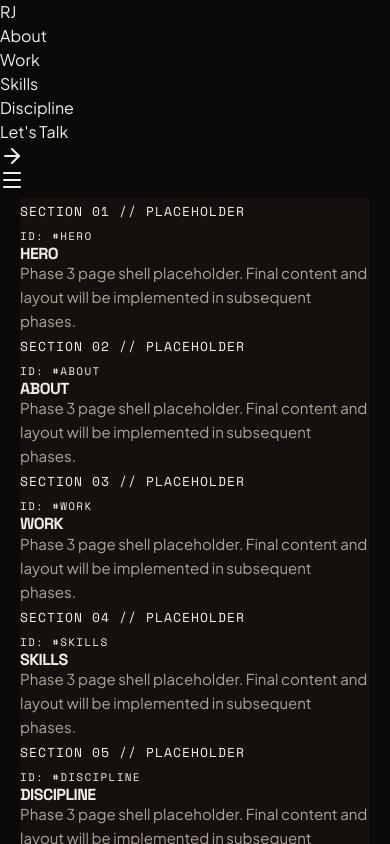
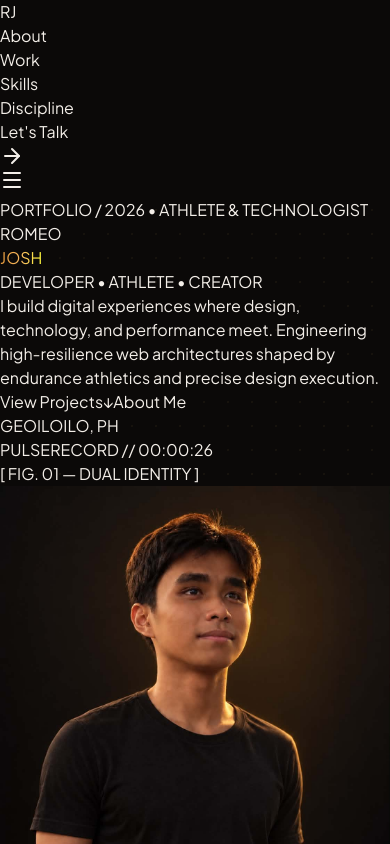
Before and after one commit to Romeojosh/romeo-portfolio, a React (Vite) app: page / in a window 390 px wide. Shown: the top 844 px of the page. Built offline with nearby package versions, Linux system fonts and the light colour scheme.

Commit message:
feat: complete phase 4 hero section

```diff
--- a/src/App.tsx
+++ b/src/App.tsx
@@ -1,5 +1,6 @@
 import React from "react";
 import { PageShell } from "./components/PageShell";
+import { Hero } from "./sections/Hero";
 
 interface SectionPlaceholder {
   id: string;
@@ -7,8 +8,7 @@ interface SectionPlaceholder {
   name: string;
 }
 
-const SECTIONS: SectionPlaceholder[] = [
-  { id: "hero", number: "01", name: "Hero" },
+const PLACEHOLDER_SECTIONS: SectionPlaceholder[] = [
   { id: "about", number: "02", name: "About" },
   { id: "work", number: "03", name: "Work" },
   { id: "skills", number: "04", name: "Skills" },
@@ -19,7 +19,11 @@ const SECTIONS: SectionPlaceholder[] = [
 export const App: React.FC = () => {
   return (
     <PageShell>
-      {SECTIONS.map((section) => (
+      {/* Real Hero Section */}
+      <Hero />
+
+      {/* Remaining Section Placeholders */}
+      {PLACEHOLDER_SECTIONS.map((section) => (
         <section
           key={section.id}
           id={section.id}
--- a/src/index.css
+++ b/src/index.css
@@ -168,6 +168,18 @@ body {
   color: var(--color-text-secondary);
 }
 
+.text-gradient-amber-lemon {
+  background: linear-gradient(
+    90deg,
+    #E69A3A 0%,
+    #F6B85F 50%,
+    #FFFB3C 100%
+  );
+  -webkit-background-clip: text;
+  background-clip: text;
+  color: transparent;
+}
+
 /* ==========================================================================
    Surface Utilities
    ========================================================================== */
--- /dev/null
+++ b/src/sections/Hero.tsx
@@ -0,0 +1,173 @@
+import React from "react";
+import { motion, useReducedMotion } from "motion/react";
+import romeoDeveloperImg from "../assets/portraits/romeo-developer.jpg";
+
+export const Hero: React.FC = () => {
+  const shouldReduceMotion = useReducedMotion();
+
+  // Animation variants conforming to subtle motion requirements
+  const transitionBase = {
+    duration: shouldReduceMotion ? 0 : 0.6,
+    ease: [0.16, 1, 0.3, 1] as const,
+  };
+
+  return (
+    <section
+      id="hero"
+      aria-label="Hero Introduction"
+      className="relative min-h-[92vh] lg:min-h-screen pt-28 md:pt-36 pb-16 md:pb-24 px-4 sm:px-6 lg:px-12 flex items-center overflow-hidden grain-overlay"
+    >
+      {/* Ambient background lighting */}
+      <div
+        aria-hidden="true"
+        className="absolute top-1/4 left-1/4 -translate-x-1/2 -translate-y-1/2 w-[450px] sm:w-[550px] h-[450px] sm:h-[550px] bg-[#E69A3A]/5 rounded-full blur-[140px] pointer-events-none"
+      />
+      <div
+        aria-hidden="true"
+        className="absolute bottom-10 right-10 w-[450px] sm:w-[600px] h-[450px] sm:h-[600px] bg-[#75191B]/20 rounded-full blur-[160px] pointer-events-none"
+      />
+
+      {/* 12-Column Responsive Layout Container */}
+      <div className="max-w-[1400px] w-full mx-auto grid grid-cols-1 lg:grid-cols-12 gap-12 lg:gap-8 items-center relative z-10">
+
+        {/* Left Hero Content Column (~7 cols on desktop) */}
+        <div className="lg:col-span-7 flex flex-col justify-center space-y-6 sm:space-y-7">
+
+          {/* Hero Eyebrow / Status Pill */}
+          <motion.div
+            initial={shouldReduceMotion ? false : { opacity: 0, y: -10 }}
+            animate={{ opacity: 1, y: 0 }}
+            transition={transitionBase}
+            className="inline-flex items-center gap-3 self-start px-3.5 py-1.5 rounded-full bg-[#15100D] border border-[rgba(246,184,95,0.16)] text-[#AFA49A] text-[11px] font-mono tracking-widest uppercase shadow-sm"
+          >
+            <span
+              className="w-2 h-2 rounded-full bg-[#E69A3A] shadow-[0_0_8px_#E69A3A] shrink-0"
+              aria-hidden="true"
+            />
+            <span className="truncate">PORTFOLIO / 2026 • ATHLETE &amp; TECHNOLOGIST</span>
+          </motion.div>
+
+          {/* Hero Heading & Role Label */}
+          <motion.div
+            initial={shouldReduceMotion ? false : { opacity: 0, y: 20 }}
+            animate={{ opacity: 1, y: 0 }}
+            transition={{ ...transitionBase, delay: shouldReduceMotion ? 0 : 0.1 }}
+          >
+            <h1 className="text-5xl sm:text-7xl md:text-8xl lg:text-[7.25rem] xl:text-[7.75rem] font-extrabold font-display uppercase tracking-tight text-[#F3EEE8] leading-[0.88] m-0">
+              ROMEO<br />
+              <span className="text-gradient-amber-lemon tracking-tight inline-block">
+                JOSH
+              </span>
+            </h1>
+
+            {/* Role Label */}
+            <p className="text-xs sm:text-sm font-mono tracking-[0.25em] text-[#AFA49A] uppercase mt-4 sm:mt-5">
+              DEVELOPER • ATHLETE • CREATOR
+            </p>
+          </motion.div>
+
+          {/* Hero Description */}
+          <motion.p
+            initial={shouldReduceMotion ? false : { opacity: 0, y: 15 }}
+            animate={{ opacity: 1, y: 0 }}
+            transition={{ ...transitionBase, delay: shouldReduceMotion ? 0 : 0.2 }}
+            className="text-base sm:text-lg text-[#AFA49A] font-light max-w-xl leading-relaxed"
+          >
+            I build digital experiences where design, technology, and performance meet. Engineering high-resilience web architectures shaped by endurance athletics and precise design execution.
+          </motion.p>
+
+          {/* Hero CTA Buttons */}
+          <motion.div
+            initial={shouldReduceMotion ? false : { opacity: 0, y: 15 }}
+            animate={{ opacity: 1, y: 0 }}
+            transition={{ ...transitionBase, delay: shouldReduceMotion ? 0 : 0.3 }}
+            className="flex flex-wrap items-center gap-4 pt-2"
+          >
+            <a
+              href="#work"
+              className="px-7 py-3.5 rounded-full bg-[#E69A3A] hover:bg-[#F6B85F] text-[#0B0908] font-display font-bold text-sm tracking-wide transition-all duration-200 shadow-[0_0_25px_rgba(230,154,58,0.25)] hover:shadow-[0_0_35px_rgba(246,184,95,0.4)] flex items-center gap-2 focus-visible:outline-none focus-visible:ring-2 focus-visible:ring-[#E69A3A] focus-visible:ring-offset-2 focus-visible:ring-offset-[#0B0908]"
+            >
+              <span>View Projects</span>
+              <span aria-hidden="true">↓</span>
+            </a>
+            <a
+              href="#about"
+              className="px-7 py-3.5 rounded-full border border-[rgba(246,184,95,0.16)] hover:border-[#E69A3A]/60 hover:bg-[#E69A3A]/5 text-[#F3EEE8] font-display text-sm tracking-wide transition-all duration-200 focus-visible:outline-none focus-visible:ring-2 focus-visible:ring-[#E69A3A] focus-visible:ring-offset-2 focus-visible:ring-offset-[#0B0908]"
+            >
+              About Me
+            </a>
+          </motion.div>
+
+          {/* Technical Metadata Row */}
+          <motion.div
+            initial={shouldReduceMotion ? false : { opacity: 0, y: 15 }}
+            animate={{ opacity: 1, y: 0 }}
+            transition={{ ...transitionBase, delay: shouldReduceMotion ? 0 : 0.35 }}
+            className="pt-6 border-t border-[rgba(246,184,95,0.16)] flex flex-wrap items-center gap-6 text-[11px] font-mono text-[#AFA49A]/90 tracking-widest uppercase"
+          >
+            <div className="flex items-center gap-2">
+              <span className="text-[#E69A3A]">GEO</span>
+              <span className="text-[#F3EEE8]/90">ILOILO, PH</span>
+            </div>
+            <div className="flex items-center gap-2">
+              <span className="text-[#C92328]">PULSE</span>
+              <span className="text-[#F3EEE8]/90">RECORD // 00:00:26</span>
+            </div>
+          </motion.div>
+        </div>
+
+        {/* Right Hero Portrait (~5 cols on desktop) */}
+        <motion.div
+          initial={shouldReduceMotion ? false : { opacity: 0, scale: 0.96 }}
+          animate={{ opacity: 1, scale: 1 }}
+          transition={{ ...transitionBase, duration: shouldReduceMotion ? 0 : 0.7, delay: shouldReduceMotion ? 0 : 0.2 }}
+          className="lg:col-span-5 flex justify-center lg:justify-end"
+        >
+          <div className="relative w-full max-w-[440px]">
+            {/* Technical Caption Above */}
+            <div className="text-[10px] font-mono text-[#AFA49A]/60 tracking-widest uppercase mb-2.5 px-1">
+              [ FIG. 01 — DUAL IDENTITY ]
+            </div>
+
+            {/* Portrait Frame Container */}
+            <div className="relative aspect-[4/5] w-full rounded-2xl overflow-hidden border border-[rgba(246,184,95,0.16)] bg-[#15100D] shadow-2xl shadow-black/80">
+              <img
+                src={romeoDeveloperImg}
+                alt="Romeo Josh — Technologist & Developer Portrait"
+                className="w-full h-full object-cover object-top block select-none"
+                loading="eager"
+              />
+
+              {/* Subtle technical corner marks: thin amber hairlines */}
+              <div
+                className="absolute top-2.5 left-2.5 w-2.5 h-2.5 border-t border-l border-[#E69A3A]/50 pointer-events-none"
+                aria-hidden="true"
+              />
+              <div
+                className="absolute top-2.5 right-2.5 w-2.5 h-2.5 border-t border-r border-[#E69A3A]/50 pointer-events-none"
+                aria-hidden="true"
+              />
+              <div
+                className="absolute bottom-2.5 left-2.5 w-2.5 h-2.5 border-b border-l border-[#E69A3A]/50 pointer-events-none"
+                aria-hidden="true"
+              />
+              <div
+                className="absolute bottom-2.5 right-2.5 w-2.5 h-2.5 border-b border-r border-[#E69A3A]/50 pointer-events-none"
+                aria-hidden="true"
+              />
+            </div>
+
+            {/* Bottom Captions */}
+            <div className="flex items-center justify-between text-[11px] font-mono text-[#AFA49A]/70 tracking-widest uppercase mt-3 px-1">
+              <span>TECH LAYER // DEFAULT</span>
+              <span className="text-[#C92328]">WIT VARSITY // LENS</span>
+            </div>
+          </div>
+        </motion.div>
+
+      </div>
+    </section>
+  );
+};
+
+export default Hero;
```
Also changed, not shown: src/assets/portraits/romeo-athlete.jpg (added), src/assets/portraits/romeo-developer.jpg (added).
